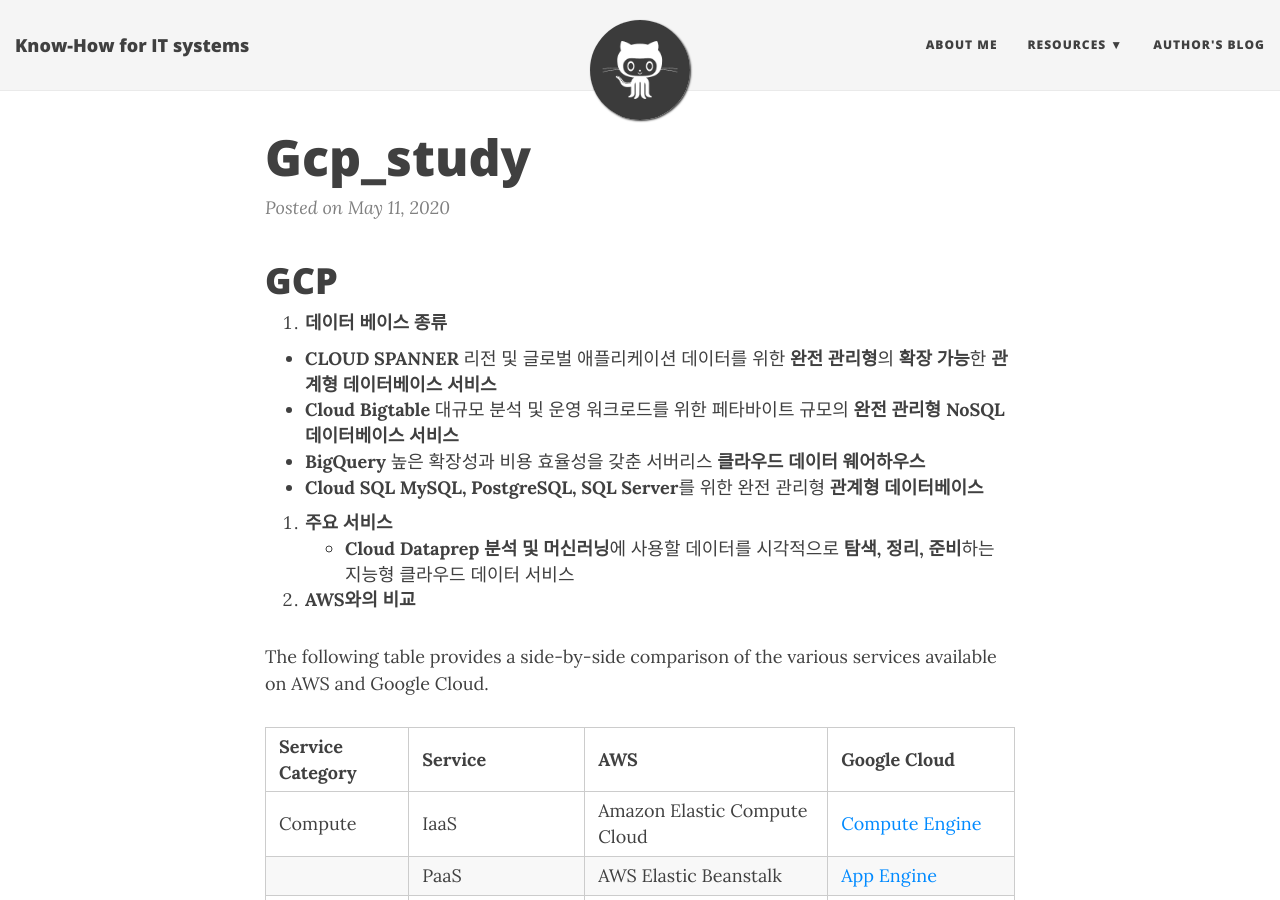
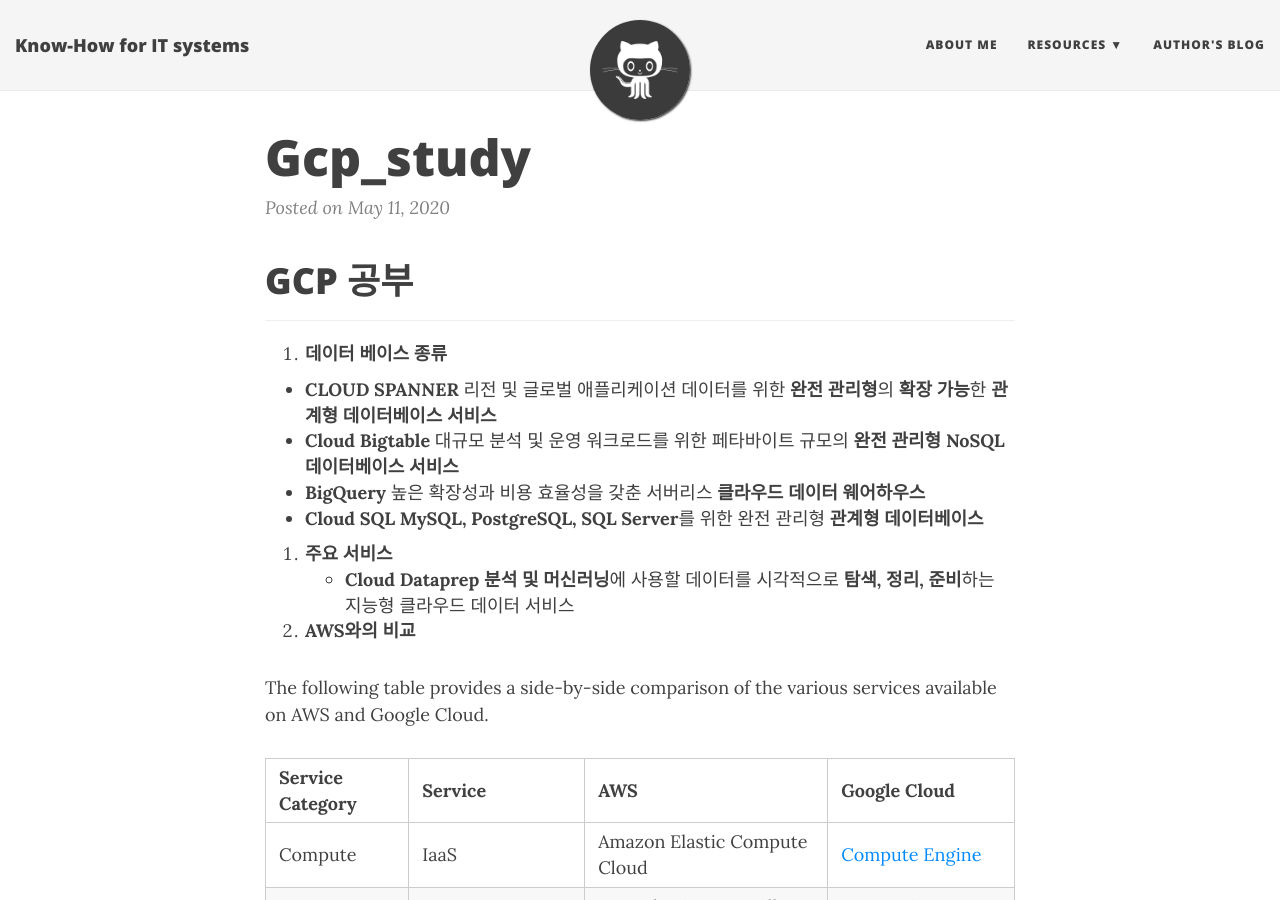
Before and after one commit to heojoon/heojoon_blog_archive_201029, a Jekyll site: the page built from _posts/2020-05-11-gcp_study.md, in a window 1280 px wide and 900 px high. Built offline with Jekyll 4.4.1, drawn with Linux system fonts in a browser that asks for light colours; nearby versions of some CDN libraries; our own code applies the rules of GitHub Pages for plain Markdown files.

Commit message:
Update 2020-05-11-gcp_study.md

```diff
--- a/_posts/2020-05-11-gcp_study.md
+++ b/_posts/2020-05-11-gcp_study.md
@@ -1,4 +1,6 @@
-# GCP
+# GCP 공부
+
+---
 
 
 
```
